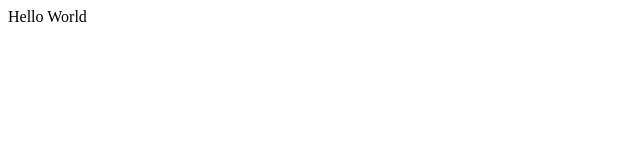
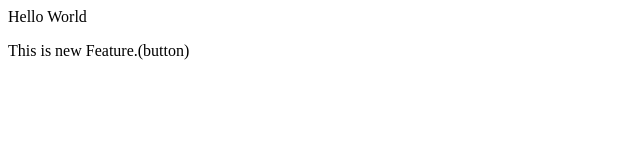
Before and after one commit to NISARG24TH/GIT, a plain HTML site: page index.html in a window 1280 px wide. Shown: the whole page, without its empty margins (0-640 px from the left). Drawn offline with Linux system fonts and the light colour scheme.

Commit message:
Add new Feature

```diff
--- a/index.html
+++ b/index.html
@@ -1 +1,2 @@
 <p>Hello World</p>
+<p>This is new Feature.(button)</p>
```
